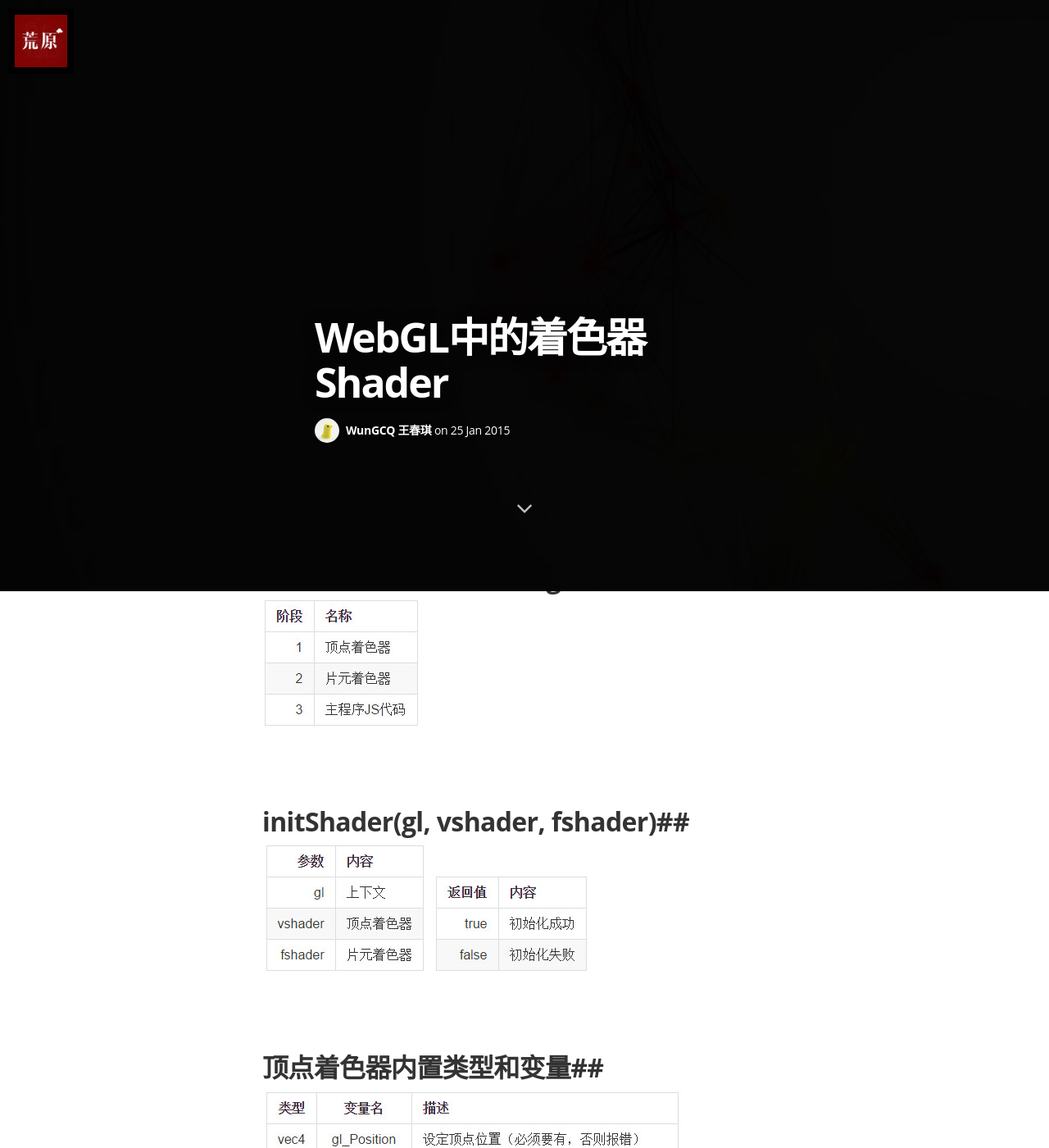
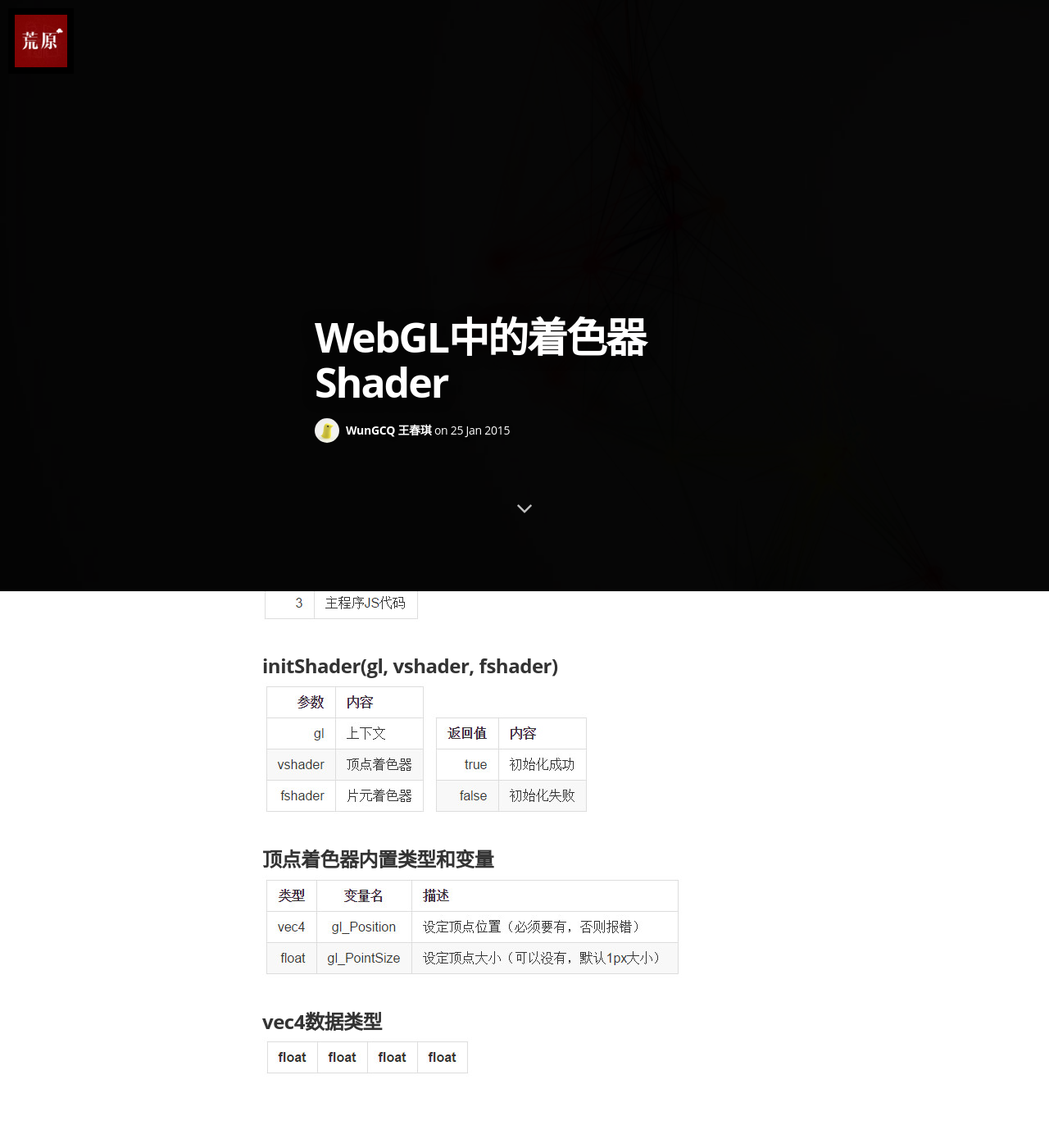
Before and after one commit to wcqblog/wcqblog.github.io, a Jekyll site: the page built from _posts/2015-01-25-webgl-shader.markdown, in a window 1280 px wide and 1400 px high, scrolled down 679 px. Shown: the whole window at 82% size. Built offline with Jekyll 4.4.1, drawn with Linux system fonts in a browser that asks for light colours; nearby versions of some CDN libraries; some web fonts are replaced; Markdown is read by kramdown in place of the engine named in the settings.

Commit message:
Update 2015-01-25-webgl-shader.markdown

```diff
--- a/_posts/2015-01-25-webgl-shader.markdown
+++ b/_posts/2015-01-25-webgl-shader.markdown
@@ -6,7 +6,7 @@ categories: WebGL
 tags: 前端 javascript webgl shader 着色器
 image: /assets/article_images/2015-01-25-webgl-shader/plexus.jpg
 ---
-##WebGL中的着色器 Shader##
+###WebGL中的着色器 Shader
 
 主要分两种
 > 1. Vertext Shader 顶点着色器
@@ -15,17 +15,17 @@ image: /assets/article_images/2015-01-25-webgl-shader/plexus.jpg
 不过webgl中的顶点着色器和片元着色器都是拼接的字符串。
 
 
-##一个使用了着色器的webgl程序的结构##
+###一个使用了着色器的webgl程序的结构
 
 <img src="/assets/article_images/2015-01-25-webgl-shader/2015-01-25_234943.jpg">
-##initShader(gl, vshader, fshader)##
+###initShader(gl, vshader, fshader)
 
 <img src="/assets/article_images/2015-01-25-webgl-shader/2015-01-25_235117.jpg">
 <img src="/assets/article_images/2015-01-25-webgl-shader/2015-01-25_235138.jpg">
 
-##顶点着色器内置类型和变量##
+###顶点着色器内置类型和变量
 
 <img src="/assets/article_images/2015-01-25-webgl-shader/2015-01-25_235151.jpg">
-##vec4数据类型##
+###vec4数据类型
 
 <img src="/assets/article_images/2015-01-25-webgl-shader/2015-01-25_235207.jpg">
```
